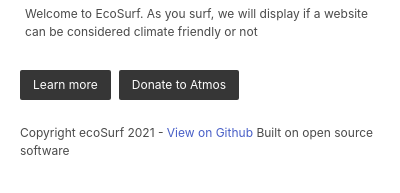
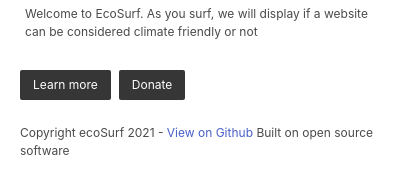
Before and after one commit to chronikum/EcoSurfExtension, a browser extension: page popup.html in a window 400 px wide. Shown: the part 139-332 px from the top of the page. Drawn offline with nearby package versions, Linux system fonts and the light colour scheme.

```diff
--- a/popup.html
+++ b/popup.html
@@ -9,7 +9,7 @@
   <div>
     <div class="buttons center">
       <button id="button1" class="button is-small is-dark">Learn more</button>
-      <button id="button2" class="button is-small is-dark">Donate to Atmos</button>
+      <button id="button2" class="button is-small is-dark">Donate</button>
     </div>
   </div>
 </div>
```
